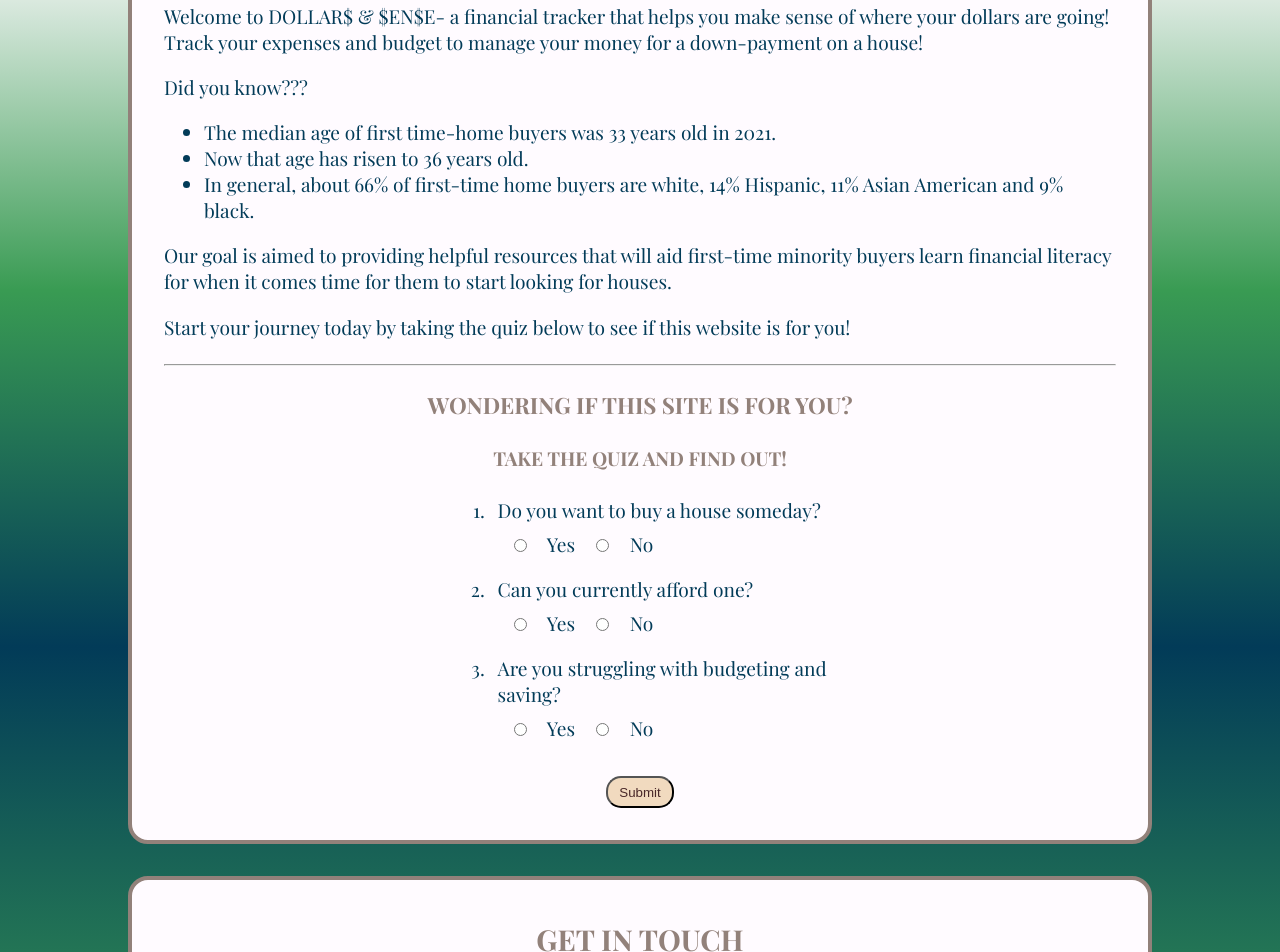
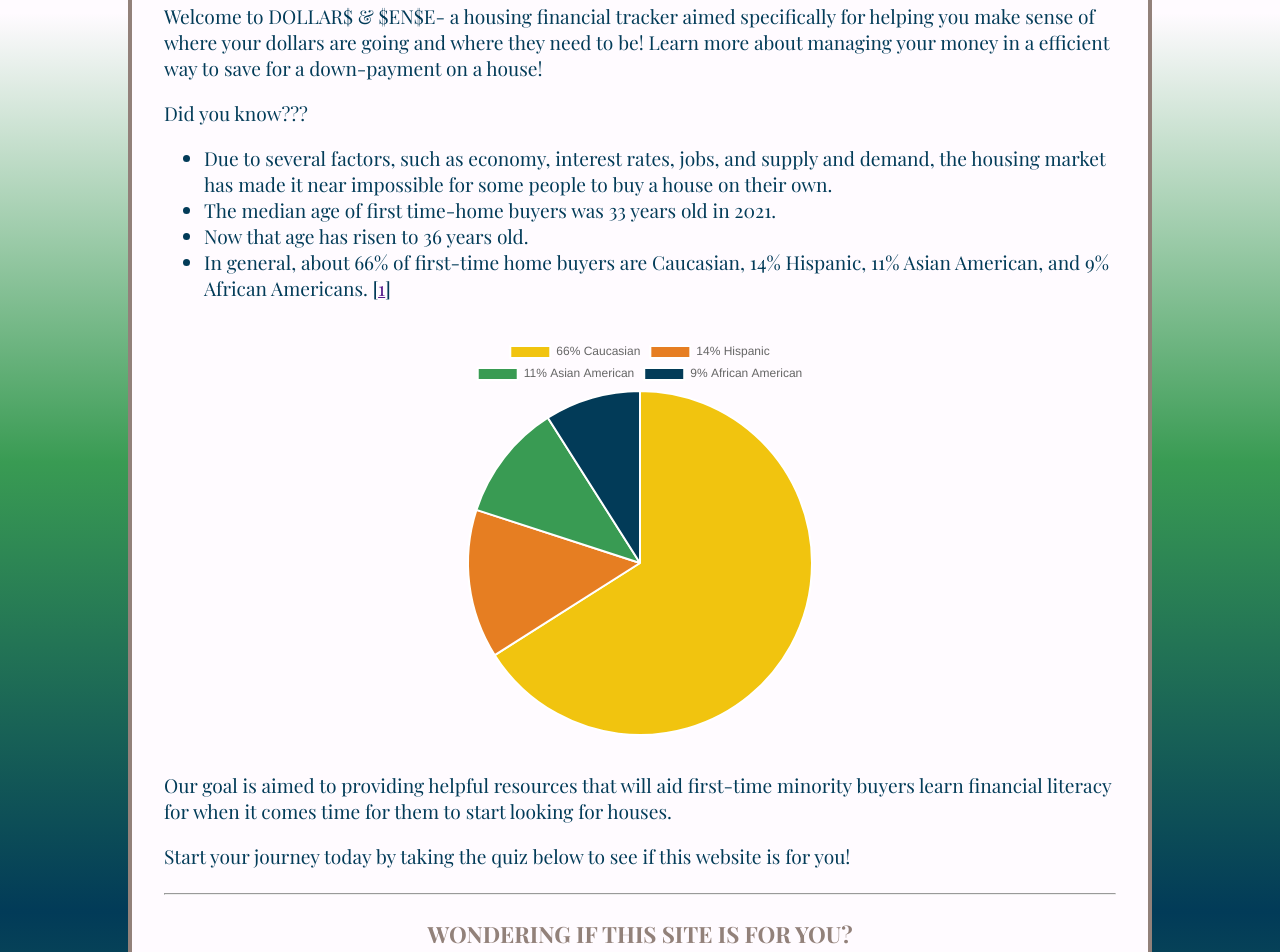
Before and after one commit to Npcodes1/Dollars-and-Sense, a website: page index.html in a window 1280 px wide. Shown: the part 372-1324 px from the top of the page. Drawn offline with nearby package versions, Linux system fonts and the light colour scheme; a web font is replaced by a local one.

Commit message:
updated README- coding journal and information about Chart.js

```diff
--- a/index.html
+++ b/index.html
@@ -20,6 +20,9 @@
       href="https://fonts.googleapis.com/css2?family=Playfair+Display:ital,wght@0,400..900;1,400..900&display=swap"
       rel="stylesheet"
     />
+
+    <!-- To add chart.js from a CDN -->
+    <script src="https://cdn.jsdelivr.net/npm/chart.js"></script>
   </head>
   <body>
     <!-- Navigation Bar -->
@@ -72,21 +75,33 @@
         <div class="content-wrapper">
           <h1 class="h1-title">DOLLAR$ & $EN$E</h1>
           <p>
-            Welcome to DOLLAR$ & $EN$E- a financial tracker that helps you make
-            sense of where your dollars are going! Track your expenses and
-            budget to manage your money for a down-payment on a house!
+            Welcome to DOLLAR$ & $EN$E- a housing financial tracker aimed
+            specifically for helping you make sense of where your dollars are
+            going and where they need to be! Learn more about managing your
+            money in a efficient way to save for a down-payment on a house!
           </p>
           <p>Did you know???</p>
           <ul>
+            <li>
+              Due to several factors, such as economy, interest rates, jobs, and
+              supply and demand, the housing market has made it near impossible
+              for some people to buy a house on their own.
+            </li>
             <li>
               The median age of first time-home buyers was 33 years old in 2021.
             </li>
             <li>Now that age has risen to 36 years old.</li>
             <li>
-              In general, about 66% of first-time home buyers are white, 14%
-              Hispanic, 11% Asian American and 9% black.
+              In general, about 66% of first-time home buyers are Caucasian, 14%
+              Hispanic, 11% Asian American, and 9% African Americans.
+              <!--Information source link -->
+              [<a href="" target="_blank">1</a>]
             </li>
           </ul>
+          <!--To add the pie chart to the page. It's wrapped in a div container for responsiveness. -->
+          <div class="pie-container">
+            <canvas id="pieChart"></canvas>
+          </div>
           <p>
             Our goal is aimed to providing helpful resources that will aid
             first-time minority buyers learn financial literacy for when it
--- a/public/js/scripts.js
+++ b/public/js/scripts.js
@@ -3,6 +3,23 @@
 // To add current year to copyright.
 let currentYear = new Date().getFullYear();
 document.getElementById("copyright").innerHTML = `Copyright &copy; Nicole Payne ${currentYear}. All Rights Reserved.`;
+
+//Pie Chart using chart.js
+const pieChart = document.querySelector("#pieChart");
+
+new Chart(pieChart, {
+    type: "pie",
+    data: {
+    labels: ["66% Caucasian", "14% Hispanic", "11% Asian American", "9% African American"],
+    datasets: [
+        {
+        label: "Demographic percentages for first-time home buyers",
+        backgroundColor: ["#f1c40f", "#e67e22", "#399B53", "#023B58"],
+        data: [66, 14, 11, 9]
+        }
+    ],
+    }
+});
 
 // Quiz results
 // To storing the value of if yes or no was checked into variables.
@@ -55,7 +72,7 @@ document.getElementById("copyright").innerHTML = `Copyright &copy; Nicole Payne
 //Quiz Take 2
 
 const inputAnswers = document.querySelectorAll(".answer");
-// console.log(inputAnswer, inputAnswer.length); //selects all 6 radio inputs
+console.log(inputAnswers, inputAnswers.length); //selects all 6 radio inputs
 
 //To keep score
 let score = 0;
@@ -65,16 +82,21 @@ let score = 0;
 const calculateAnswers = function() {
     //variable to store selected radio input
     let selected = document.querySelectorAll(".answer:checked");
-    //if clicked yes, add 1 to score
-    if (selected.value === "yes") {
-        score++;
-        console.log(score);
-      //if clicked no, score remains unchanged
-    } else if (selected.value === "no") {
-        score;
-        console.log(score);
-    } else {
-          console.warn("There's a problem with this quiz!");
+    for (let index = 0; index < selected.length; index++) {
+        //if clicked yes, add 1 to score
+        if (selected === true) {
+            score += 1;
+            // console.log(score);
+            console.log(selected);
+        }
+        //if clicked no, score remains unchanged
+        // } else if (selected.textContent === "no") {
+        // //     score;
+        // //     console.log(score);
+        // } else {
+        //     console.warn("There's a problem with this quiz!");
+        // }
+        // console.log(score);
     }
 }
 
@@ -83,6 +105,7 @@ const calculateAnswers = function() {
     // marking that it's been selected
 inputAnswers.forEach(inputAnswers => {
     inputAnswers.addEventListener("click", calculateAnswers);
+    console.log(inputAnswers);
 })
 
 
--- a/public/styles/styles.css
+++ b/public/styles/styles.css
@@ -195,6 +195,13 @@ textarea {
     height: 200px;
     resize: none;
 }
+
+/* Demographics Pie Chart */
+.pie-container {
+    width: 400px;
+    margin: auto;
+    padding: 1rem 0;
+  }
 
 /* Quiz */
 .form-questions-wrapper {
```
Also changed, not shown: financial-tracker.html (+1 -13 lines), package.json (added, +15 -0 lines), README.md, app.js (added), 2 other files.
